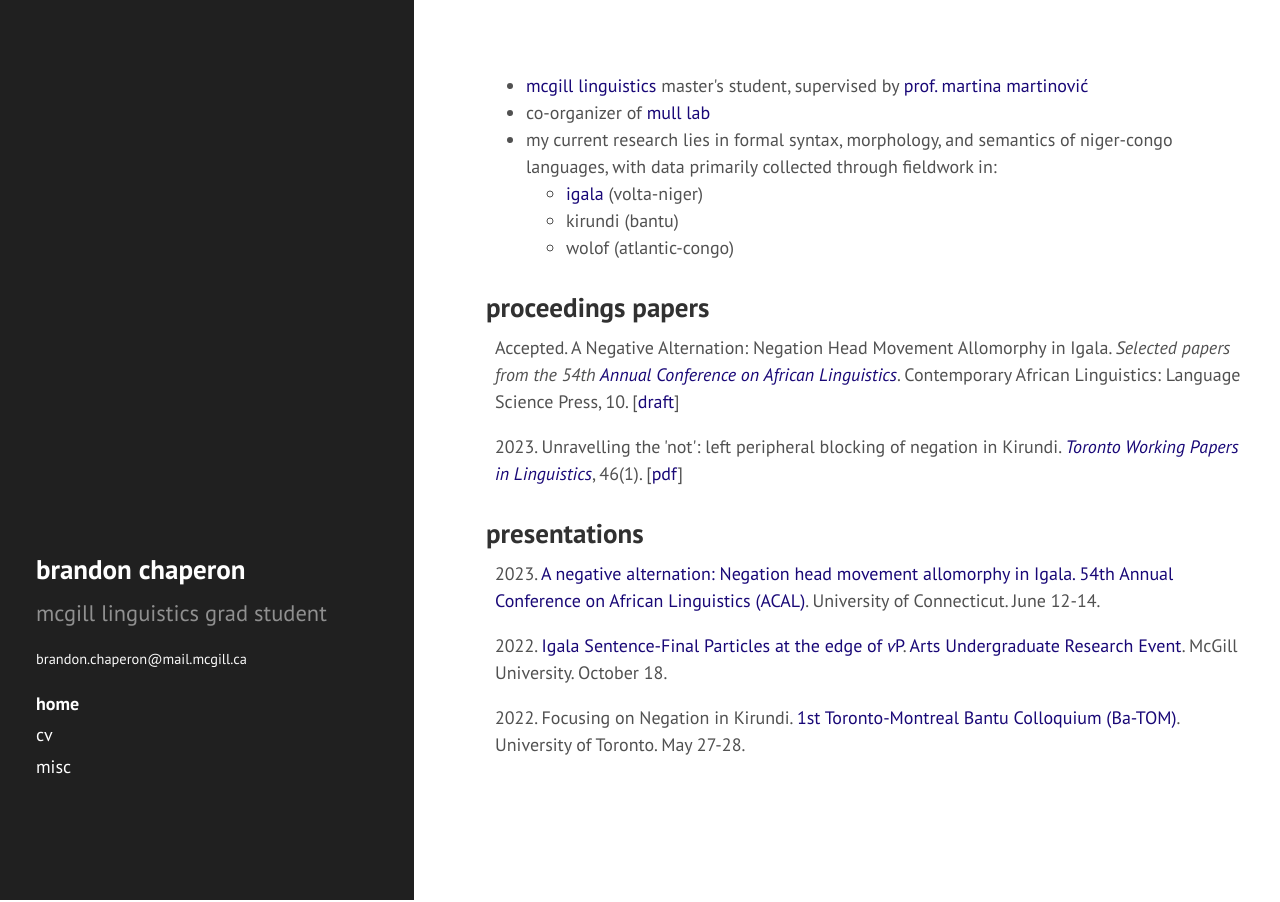
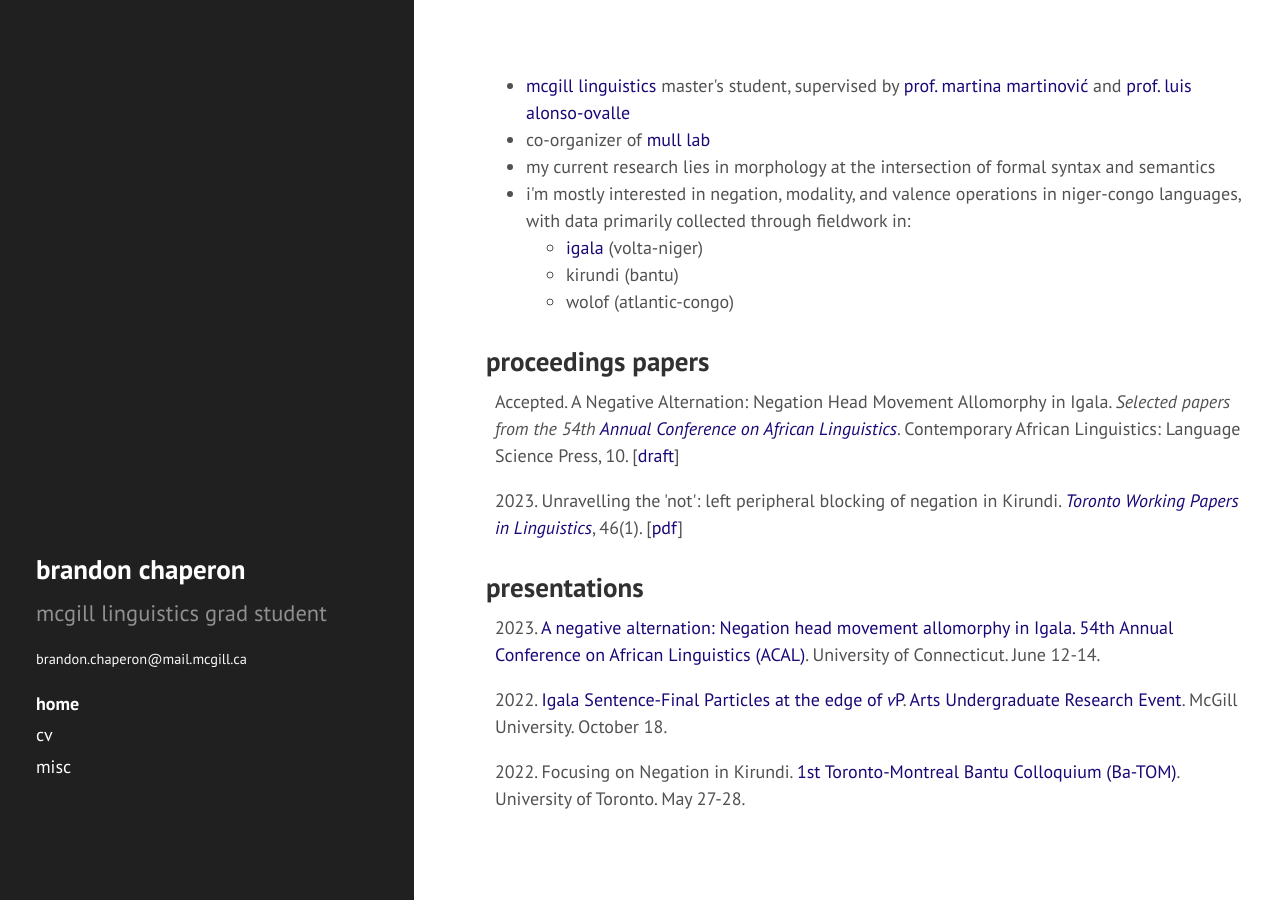
Before and after one commit to bchaper0n/bchaper0n.github.io, a Jekyll site: the page built from index.html, in a window 1280 px wide. Built offline with Jekyll 4.4.1, drawn with Linux system fonts in a browser that asks for light colours; comment, search, counter and statistics services are not loaded.

Commit message:
added luis and modality

```diff
--- a/index.html
+++ b/index.html
@@ -3,9 +3,10 @@ layout: default
 title: home
 ---
 <ul>
-    <li><a href="https://www.mcgill.ca/linguistics/">mcgill linguistics</a> master's student, supervised by <a href="https://inamartinovic.com/">prof. martina martinović</a></li>
+    <li><a href="https://www.mcgill.ca/linguistics/">mcgill linguistics</a> master's student, supervised by <a href="https://inamartinovic.com/">prof. martina martinović</a> and <a href="https://people.linguistics.mcgill.ca/~luis.alonso-ovalle/">prof. luis alonso-ovalle</a></li>
     <li>co-organizer of <a href="https://mull-lab.org">mull lab</a></li>
-    <li>my current research lies in formal syntax, morphology, and semantics of niger-congo languages, with data primarily collected through fieldwork in:</li>
+    <li>my current research lies in morphology at the intersection of formal syntax and semantics</li>
+    <li>i'm mostly interested in negation, modality, and valence operations in niger-congo languages, with data primarily collected through fieldwork in:</li>
     <ul>
         <li><a href="https://mull-lab.org/igala/">igala</a> (volta-niger)</li>
         <li>kirundi (bantu)</li>
```
